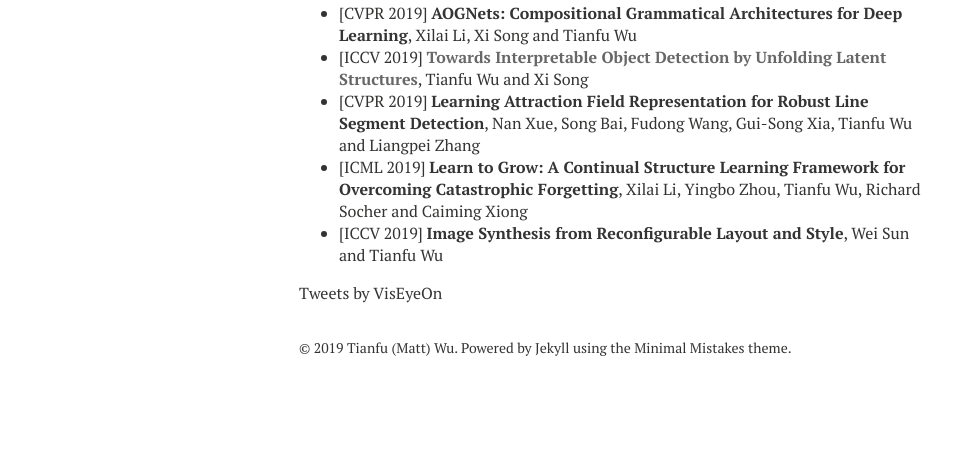
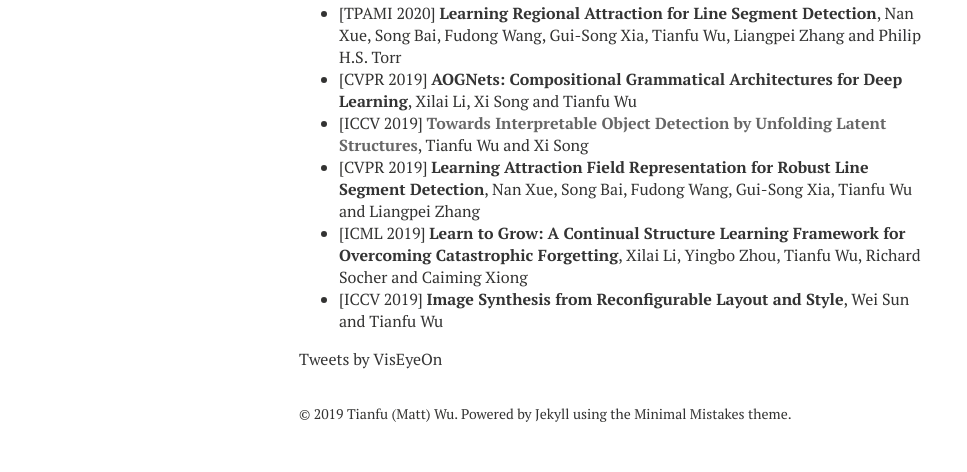
Before and after one commit to tfwu/tfwu.github.io, a plain HTML site: page index.html in a window 1280 px wide. Shown: the part 723-1195 px from the top of the page, without its empty margins (21-988 px from the left). Before the commit the page ends 1129 px from the top, so only its background shows below. Drawn offline with nearby package versions, Linux system fonts and the light colour scheme.

Commit message:
Update index.html

```diff
--- a/index.html
+++ b/index.html
@@ -147,6 +147,7 @@ Office: <a href="https://maps.ncsu.edu/#/buildings/vc4">409 Venture IV</a></p>
 
 <h1 id="recent-publications">Recent Publications</h1>
 <ul>
+  <li>[TPAMI 2020] <strong><a href="https://arxiv.org/abs/1912.09344">Learning Regional Attraction for Line Segment Detection</a></strong>, Nan Xue, Song Bai, Fudong Wang, Gui-Song Xia, Tianfu Wu, Liangpei Zhang and Philip H.S. Torr</li>
   <li>[CVPR 2019] <strong><a href="http://openaccess.thecvf.com/content_CVPR_2019/papers/Li_AOGNets_Compositional_Grammatical_Architectures_for_Deep_Learning_CVPR_2019_paper.pdf">AOGNets: Compositional Grammatical Architectures for Deep Learning</a></strong>, Xilai Li, Xi Song and Tianfu Wu</li>
   <li>[ICCV 2019] <strong><a href="">Towards Interpretable Object Detection by Unfolding Latent Structures</a></strong>, Tianfu Wu and Xi Song</li>
   <li>[CVPR 2019] <strong><a href="https://arxiv.org/abs/1812.02122">Learning Attraction Field Representation for Robust Line Segment Detection</a></strong>, Nan Xue, Song Bai, Fudong Wang, Gui-Song Xia, Tianfu Wu and Liangpei Zhang</li>
```
